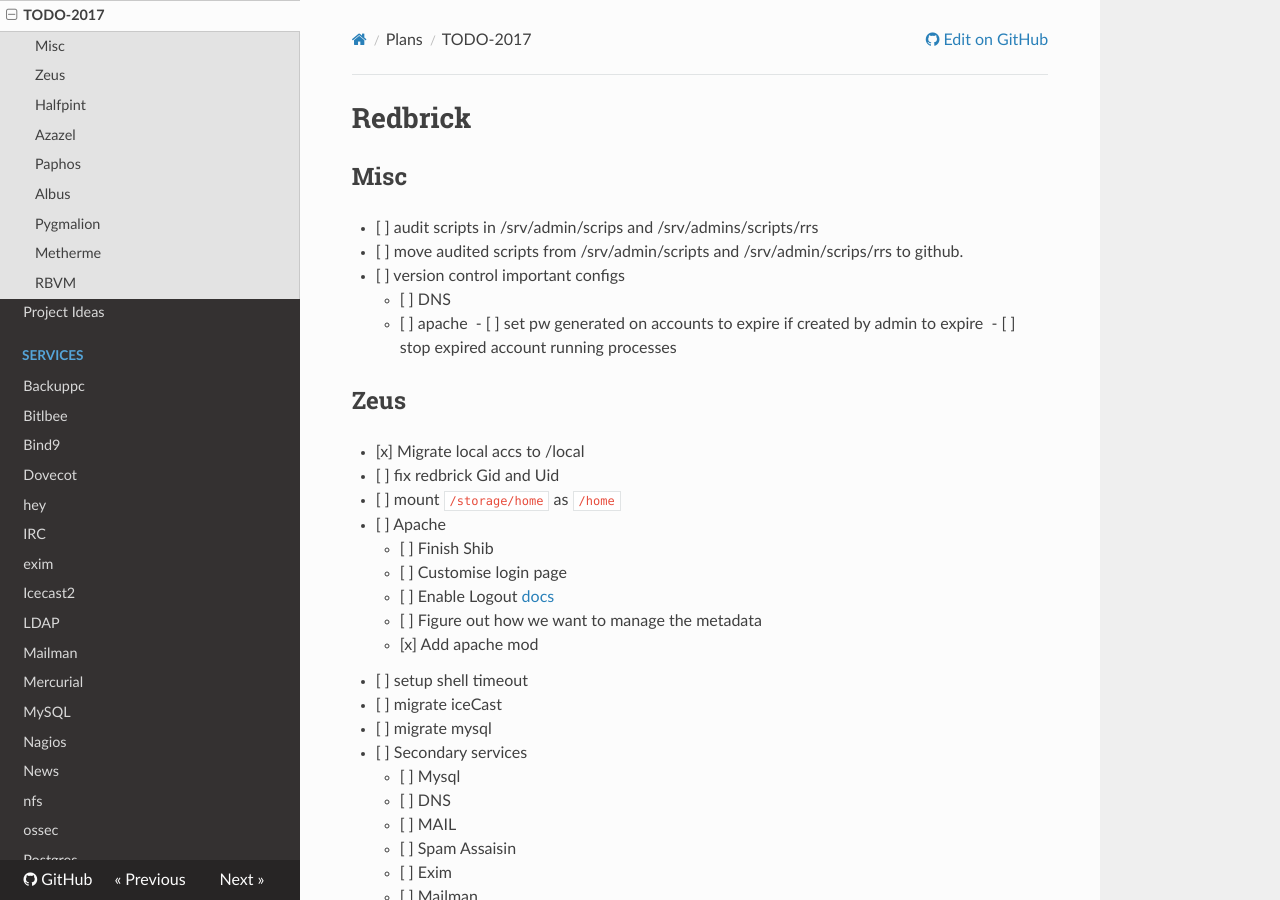
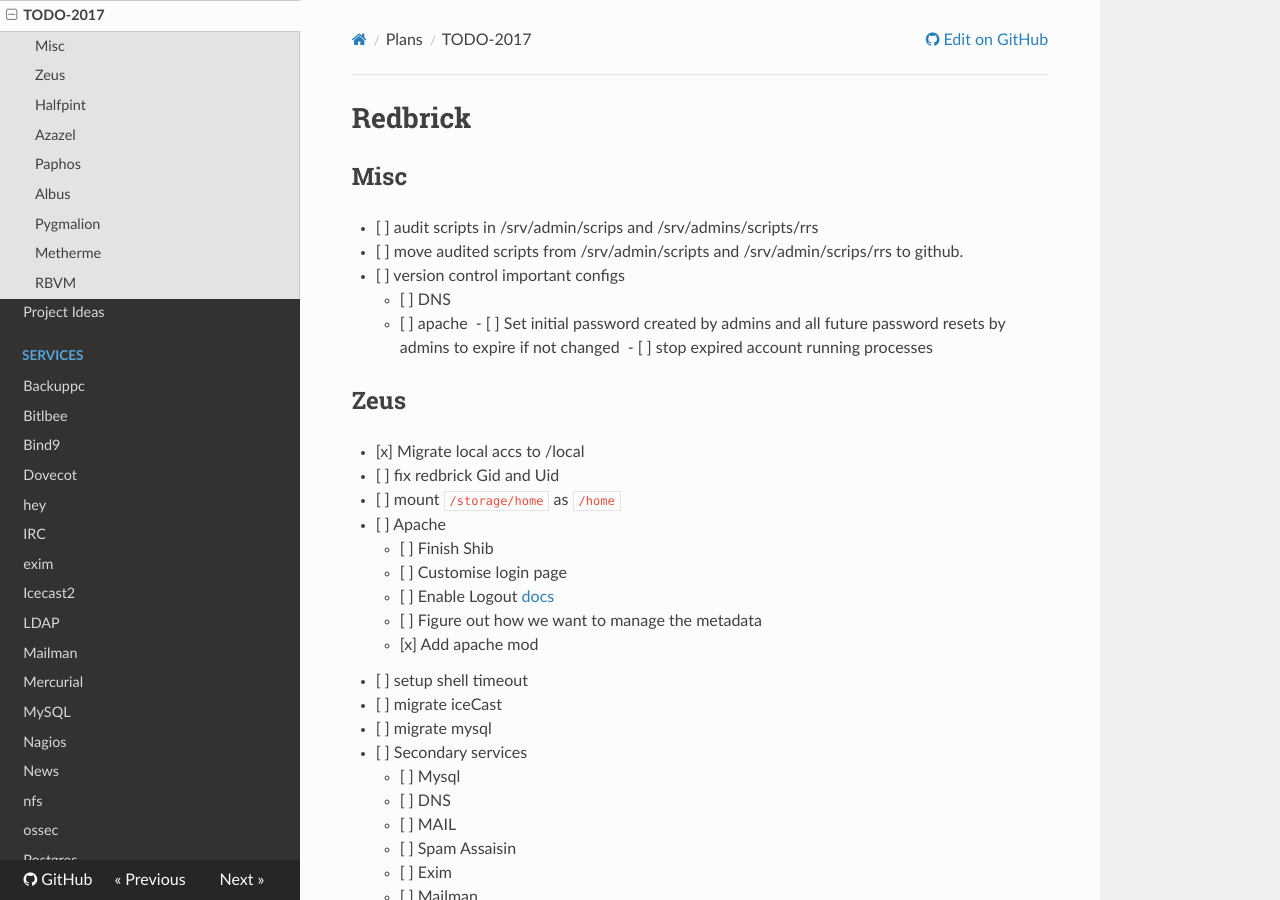
Before and after one commit to redbrick/docs-old, an MkDocs documentation site: the page built from docs/plans/TODO-2017.md, in a window 1280 px wide and 900 px high. Built offline with MkDocs 1.6.1, drawn with Linux system fonts in a browser that asks for light colours; nearby versions of some CDN libraries; old or Windows-style settings are respelled for this version of MkDocs.

Commit message:
Update TODO-2017.md

```diff
--- a/docs/plans/TODO-2017.md
+++ b/docs/plans/TODO-2017.md
@@ -6,7 +6,7 @@
   - [ ] version control important configs
       - [ ] DNS
       - [ ] apache
-  - [ ] set pw generated on accounts to expire if created by admin to expire
+  - [ ] Set initial password created by admins and all future password resets by admins to expire if not changed
   - [ ] stop expired account running processes
 
 ## Zeus
```
